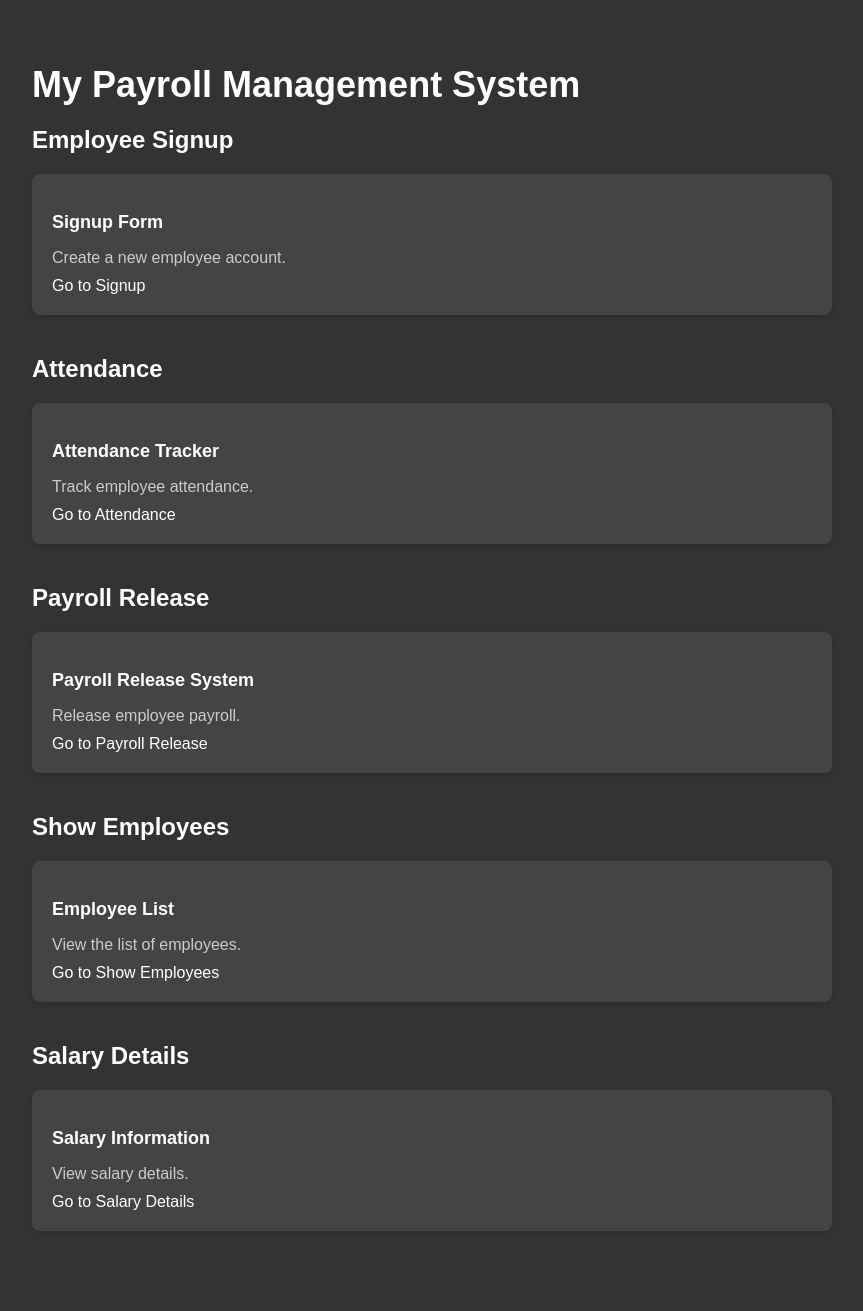
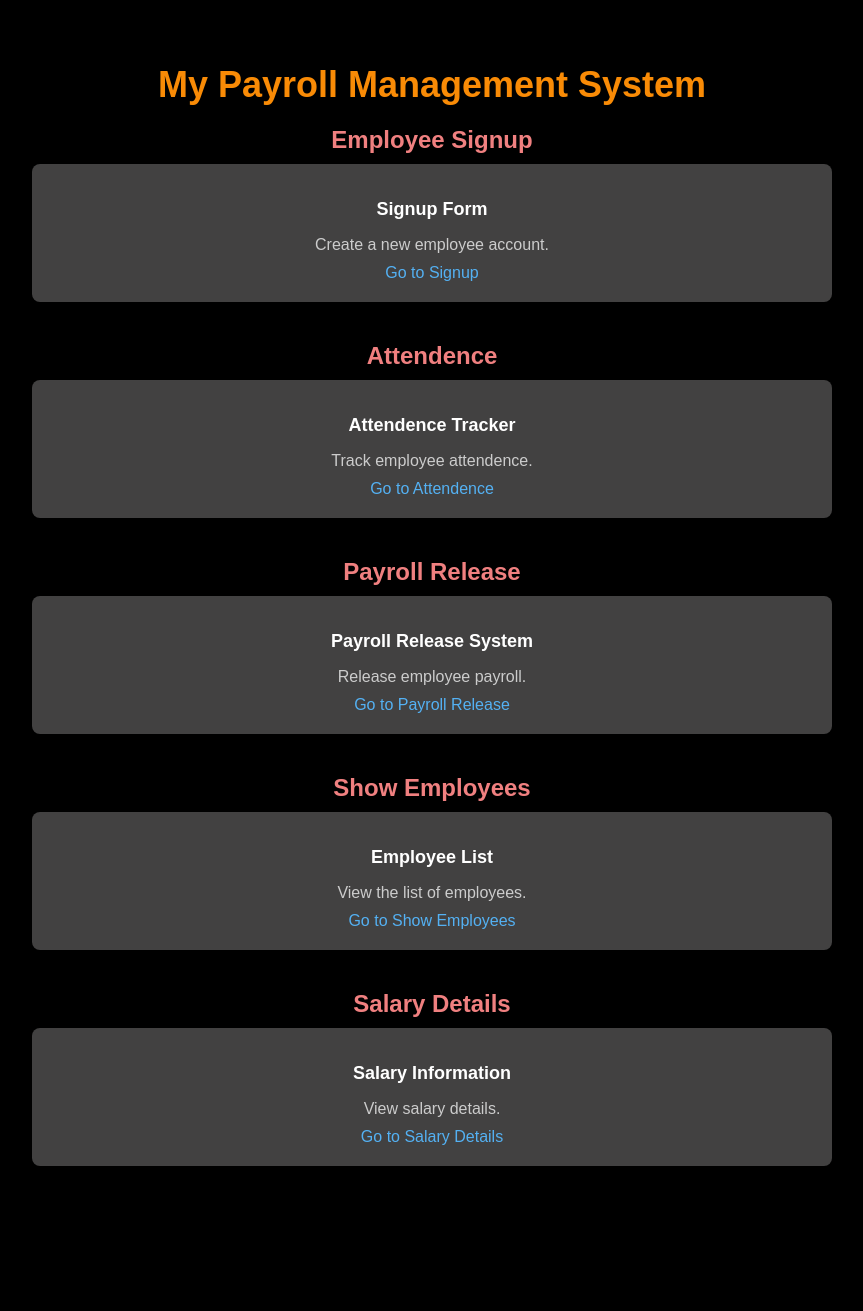
Before and after one commit to SATEEESH555/PayRoll-Mgt-System-GL-March-, a Flask app: page / in a window 1280 px wide. Shown: the whole page, without its empty margins (208-1071 px from the left). After the commit the page ends 1166 px from the top, so only its background shows below. Run offline with Flask 3, Linux system fonts and the light colour scheme.

Commit message:
design changes

```diff
--- a/app.py
+++ b/app.py
@@ -1,5 +1,5 @@
 from flask import Flask, render_template,request
-from employee import Employee
+from employee import Employee,SalaryCalculator
 app = Flask(__name__)
 
 @app.route('/')
@@ -61,7 +61,14 @@ def salarydetails():
 
 @app.route('/payroll/release',methods = ['GET','POST'])
 def payrollrelease():
-    return render_template('empid.html')
+    if request.method=='POST':
+        eid = request.form.get("empid")
+        sal=SalaryCalculator()
+        total_salary=sal.salarycalculation(eid=int(eid))
+        context={"EmployeeId":eid,"TotalSalary":int(total_salary)}
+        return render_template("showsalary.html",data=context)
+    else:
+        return render_template('empid.html')
 
 if __name__=='__main__':
-    app.run()
+    app.run(host='0.0.0.0',port=5050)
--- a/templates/index.html
+++ b/templates/index.html
@@ -4,11 +4,12 @@
   <title>My Payroll Management System</title>
   <style>
     body {
-      background-color: #333;
+      background-color: black;
       color: #fff;
-      font-family: Arial, sans-serif;
+      font-family: sans-serif;
       margin: 0;
       padding: 0;
+
     }
 
     .container {
@@ -21,7 +22,7 @@
       font-size: 36px;
       font-weight: bold;
       margin-bottom: 20px;
-      color: #fff;
+      color: #f98b06;
     }
 
     h2 {
@@ -36,6 +37,7 @@
       opacity: 0;
       transform: translateY(20px);
       transition: opacity 0.5s, transform 0.5s;
+      text-align: center;
     }
 
     .section:nth-child(odd) {
@@ -47,15 +49,17 @@
     }
 
     .section-title {
-      margin-bottom: 20px;
+      margin-bottom: 10px;
+      color: lightcoral;
     }
 
     .card {
-      background-color: #444;
+      background-color: #424141;
       padding: 20px;
       border-radius: 8px;
       box-shadow: 0 2px 6px rgba(0, 0, 0, 0.15);
       transition: transform 0.3s;
+      text-align: center;
     }
 
     .card:hover {
@@ -75,7 +79,7 @@
     }
 
     .card-link {
-      color: #fff;
+      color: rgb(84, 177, 243);
       text-decoration: none;
     }
 
@@ -107,30 +111,30 @@
 </head>
 <body>
   <div class="container">
-    <h1 class="animated fadeInUp">My Payroll Management System</h1>
+    <h1 class="animated fadeInUp" style="text-align: center; font-weight: bold;">My Payroll Management System</h1>
 
     <div class="section animated fadeInUp">
       <h2 class="section-title">Employee Signup</h2>
       <div class="card">
-        <h3 class="card-title">Signup Form</h3>
+        <h2 class="card-title">Signup Form</h2>
         <p class="card-description">Create a new employee account.</p>
         <a href="/employee/signup" class="card-link">Go to Signup</a>
       </div>
     </div>
 
     <div class="section animated fadeInUp">
-      <h2 class="section-title">Attendance</h2>
+      <h2 class="section-title">Attendence</h2>
       <div class="card">
-        <h3 class="card-title">Attendance Tracker</h3>
-        <p class="card-description">Track employee attendance.</p>
-        <a href="/attendance" class="card-link">Go to Attendance</a>
+        <h2 class="card-title">Attendence Tracker</h2>
+        <p class="card-description">Track employee attendence.</p>
+        <a href="/attendance" class="card-link">Go to Attendence</a>
       </div>
     </div>
 
     <div class="section animated fadeInUp">
       <h2 class="section-title">Payroll Release</h2>
       <div class="card">
-        <h3 class="card-title">Payroll Release System</h3>
+        <h2 class="card-title">Payroll Release System</h2>
         <p class="card-description">Release employee payroll.</p>
         <a href="/payroll/release" class="card-link">Go to Payroll Release</a>
       </div>
@@ -139,7 +143,7 @@
     <div class="section animated fadeInUp">
       <h2 class="section-title">Show Employees</h2>
       <div class="card">
-        <h3 class="card-title">Employee List</h3>
+        <h2 class="card-title">Employee List</h2>
         <p class="card-description">View the list of employees.</p>
         <a href="/employees" class="card-link">Go to Show Employees</a>
       </div>
@@ -148,7 +152,7 @@
     <div class="section animated fadeInUp">
       <h2 class="section-title">Salary Details</h2>
       <div class="card">
-        <h3 class="card-title">Salary Information</h3>
+        <h2 class="card-title">Salary Information</h2>
         <p class="card-description">View salary details.</p>
         <a href="/salary/details" class="card-link">Go to Salary Details</a>
       </div>
--- a/templates/message.html
+++ b/templates/message.html
@@ -4,8 +4,8 @@
   <title>Message</title>
   <style>
     body {
-      background-color: #1a202c;
-      color: #fff;
+      background-color: black;
+      color: rgb(47, 183, 47);
       font-family: Arial, sans-serif;
       margin: 0;
       padding: 0;
@@ -65,7 +65,7 @@
 <body>
   <div class="message">
     <h1><span class="success-icon">&#10004;</span> Success!</h1>
-    <p>Your message has been sent successfully.</p>
+    <p>Your details are submitted successfully.</p>
     <a href="/" class="btn">Back to Home</a>
   </div>
 </body>
--- a/templates/showemployees.html
+++ b/templates/showemployees.html
@@ -20,6 +20,7 @@
     </style>
 </head>
 <body>
+    <h2>Employee Details</h2>
     <table>
         <thead>
             <tr>
```
Also changed, not shown: templates/attendance.html (+15 -12 lines), templates/empid.html (+5 -5 lines), templates/salarydetails.html (+12 -10 lines), templates/showsalary.html (added, +55 -0 lines), templates/signup.html (+12 -11 lines), pms.db.
